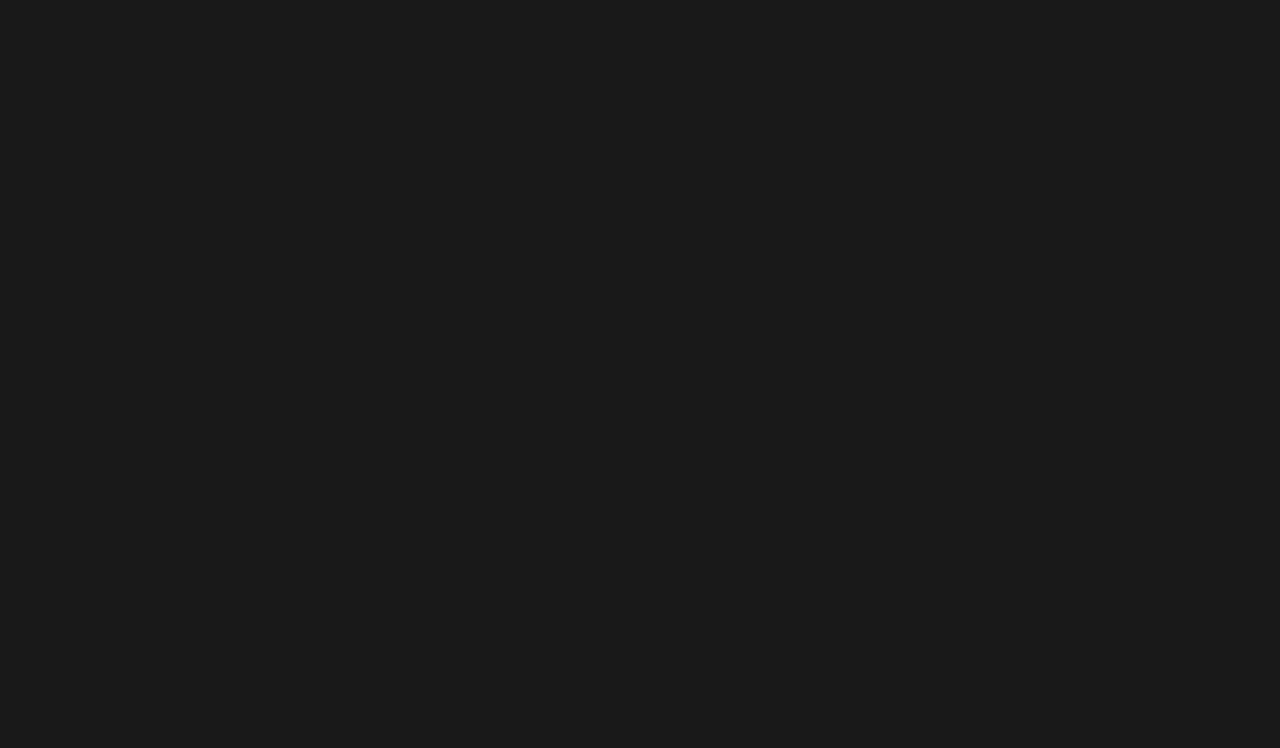
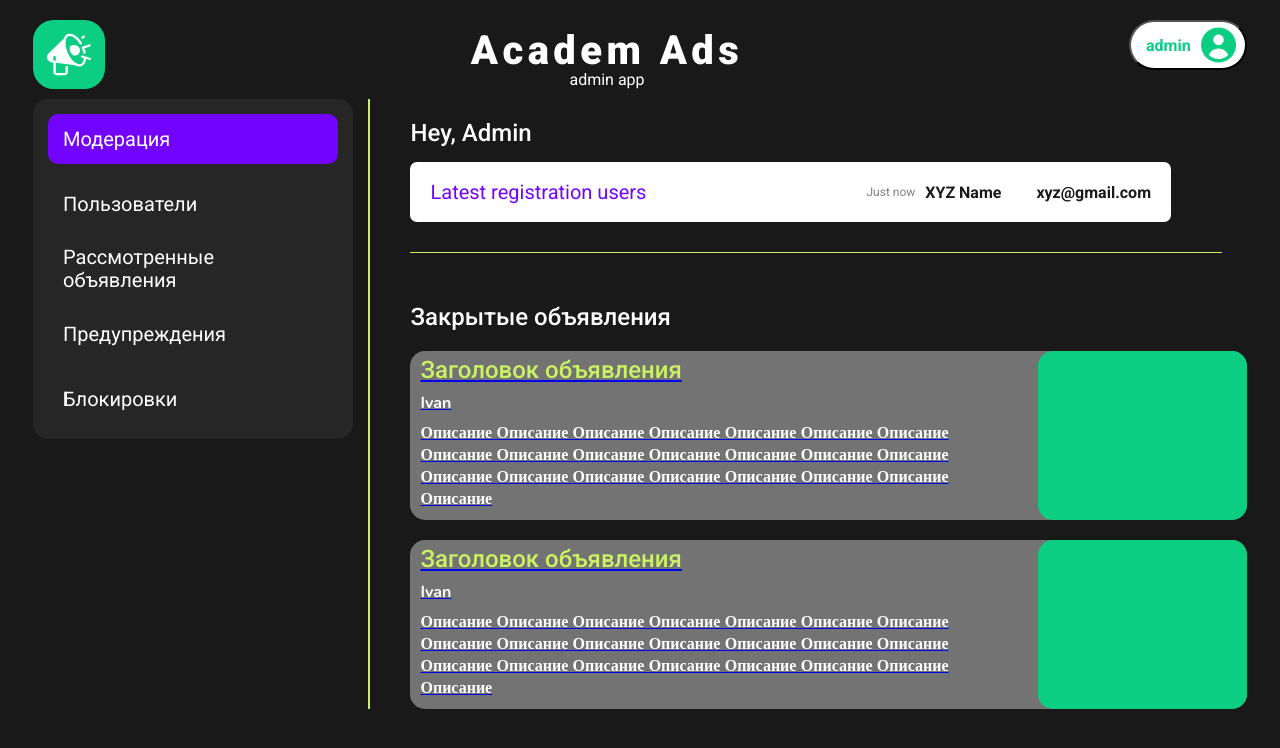
Before and after one commit to nsukrpo/academ-ads-web, a React (Create React App) app: page /resolved-ads in a window 1280 px wide. Shown: the top 748 px of the page. Built offline with nearby package versions, Linux system fonts and the light colour scheme.

Commit message:
Blockings, ResolvedAds, Strikes screens

```diff
--- /dev/null
+++ b/src/screens/BlockingsScreen.jsx
@@ -0,0 +1,23 @@
+import Header from "../components/header/Header";
+import Sidebar from "../components/sidebar/Sidebar";
+import Infobar from "../components/infobar/Infobar";
+import ComponentList from '../components/component_list/ComponentList';
+import BanItem from '../components/component_list/BanItem';
+
+export default function Blockings () {
+  const title = 'Список блокировок'
+
+  return (
+    <div>
+      <Header/>
+        <div className="row">
+          <Sidebar/>
+          <div className="vertical__line"/>
+          <div className="column">
+            <Infobar/>
+            { ComponentList(title, BanItem)}
+          </div>
+        </div>
+    </div>
+  )
+}
--- /dev/null
+++ b/src/screens/ResolvedAdsScreen.jsx
@@ -0,0 +1,23 @@
+import Header from "../components/header/Header";
+import Sidebar from "../components/sidebar/Sidebar";
+import Infobar from "../components/infobar/Infobar";
+import ComponentList from '../components/component_list/ComponentList';
+import AdvertisementItem from '../components/component_list/AdvertisementItem';
+
+export default function ResolvedAds () {
+  const title = 'Закрытые объявления'
+
+  return (
+    <div>
+      <Header/>
+        <div className="row">
+          <Sidebar/>
+          <div className="vertical__line"/>
+          <div className="column">
+            <Infobar/>
+            { ComponentList(title, AdvertisementItem)}
+          </div>
+        </div>
+    </div>
+  )
+}
--- /dev/null
+++ b/src/screens/StrikesScreen.jsx
@@ -0,0 +1,23 @@
+import Header from "../components/header/Header";
+import Sidebar from "../components/sidebar/Sidebar";
+import Infobar from "../components/infobar/Infobar";
+import ComponentList from '../components/component_list/ComponentList';
+import StrikeItem from '../components/component_list/StrikeItem';
+
+export default function Strikes () {
+  const title = 'Список предупреждений'
+
+  return (
+    <div>
+      <Header/>
+        <div className="row">
+          <Sidebar/>
+          <div className="vertical__line"/>
+          <div className="column">
+            <Infobar/>
+            { ComponentList(title, StrikeItem)}
+          </div>
+        </div>
+    </div>
+  )
+}
```
Also changed, not shown: src/App.js (+3 -12 lines).
